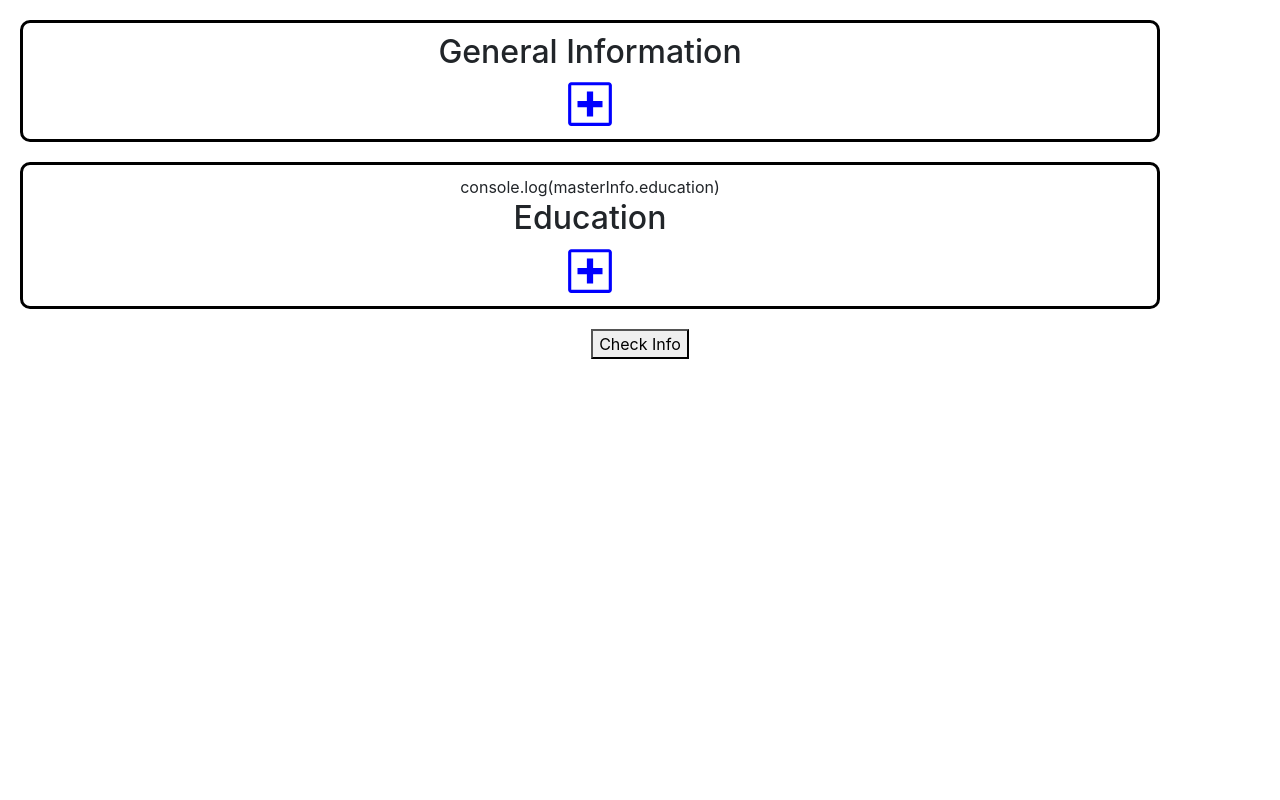
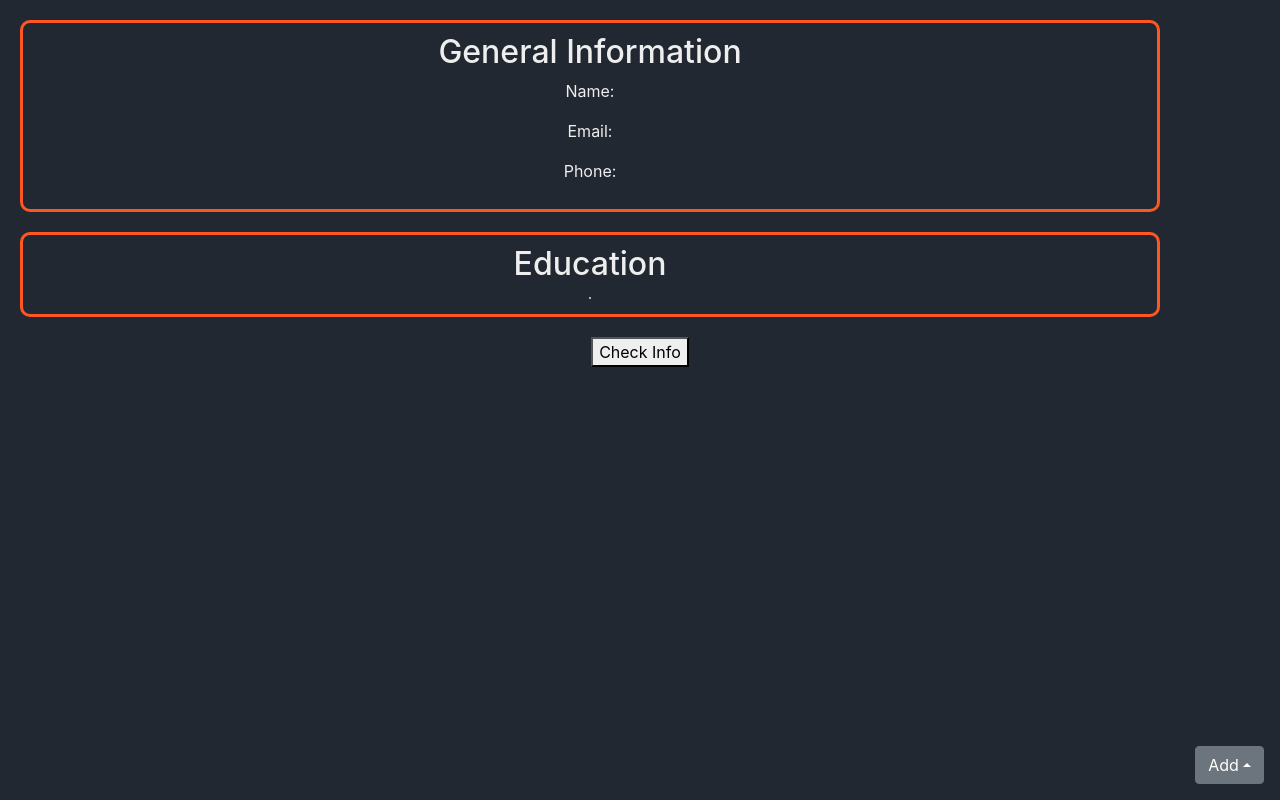
Before and after one commit to ketionor/cv-app-react, a React (Create React App) app: page / in a window 1280 px wide. Built offline with nearby package versions, Linux system fonts and the light colour scheme.

Commit message:
moved add functionality to dropdown button

```diff
--- a/src/App.css
+++ b/src/App.css
@@ -1,3 +1,8 @@
+body {
+  background-color: #222831;
+  color: #eeeeee;
+}
+
 .App {
   text-align: center;
 }
@@ -9,12 +14,33 @@
   justify-content: center;
   align-items: center;
   min-height: 200;
-  border: 3px solid black;
+  border: 3px solid #ff5722;
   border-radius: 10px;
   padding: 10px;
+  transition: background-color 0.5s;
 }
 
 .general-info-container:hover {
-  background-color: rgba(255, 0, 0, 0.205);
+  background-color: #2d4059;
   cursor: pointer;
 }
+
+.flex {
+  display: flex;
+  flex-direction: row;
+}
+
+.card {
+  margin: 5px;
+}
+
+.add-button {
+  transition: color 0.25s;
+  position: fixed;
+  bottom: 1em;
+  right: 1em;
+}
+
+.add-button:hover {
+  color: #ff5722;
+}
--- a/src/App.js
+++ b/src/App.js
@@ -2,13 +2,33 @@ import "./App.css";
 import GeneralInfo from "./components/General/GeneralInfo";
 import { useState } from "react";
 import EducationInfo from "./components/Education/EducationInfo";
+import DropdownButton from "react-bootstrap/DropdownButton";
+import Dropdown from "react-bootstrap/Dropdown";
 
 function App() {
   const [masterInfo, updateInfo] = useState({
     general: {},
     education: [],
-    work: {},
+    work: [],
   });
+  const [showModal, toggleModal] = useState({
+    general: false,
+    education: false,
+    work: false,
+  });
+
+  const toggleVisibility = (key) => {
+    console.log("toggling a modal");
+    toggleModal({ ...showModal, [key]: !showModal[key] });
+  };
+
+  const toggleEducationModal = () => {
+    toggleVisibility("education");
+  };
+
+  const toggleGenModal = () => {
+    toggleVisibility("general");
+  };
 
   const handleUpdateGeneralInfo = (newInfo, key) => {
     updateInfo({ ...masterInfo, [key]: newInfo });
@@ -22,14 +42,35 @@ function App() {
   };
 
   const checkInfo = () => {
-    console.log(masterInfo);
+    console.log(masterInfo, showModal);
   };
 
   return (
     <div className="App">
       <div>
-        <GeneralInfo update={handleUpdateGeneralInfo} masterInfo={masterInfo} />
-        <EducationInfo update={handleUpdateEducation} masterInfo={masterInfo} />
+        <GeneralInfo
+          update={handleUpdateGeneralInfo}
+          masterInfo={masterInfo}
+          toggleVisibility={toggleVisibility}
+          showModal={showModal.general}
+        />
+        <EducationInfo
+          update={handleUpdateEducation}
+          masterInfo={masterInfo}
+          toggleVisibility={toggleVisibility}
+          showModal={showModal.education}
+        />
+        <DropdownButton
+          drop="up"
+          variant="secondary"
+          title="Add"
+          className="add-button"
+        >
+          <Dropdown.Item onClick={toggleGenModal}>General</Dropdown.Item>
+          <Dropdown.Item onClick={toggleEducationModal}>
+            Education
+          </Dropdown.Item>
+        </DropdownButton>
       </div>
 
       <button onClick={checkInfo}>Check Info</button>
--- a/src/components/Education/EducationInfo.js
+++ b/src/components/Education/EducationInfo.js
@@ -2,33 +2,20 @@ import EducationInfoForm from "./EducationInfoForm";
 import Container from "react-bootstrap/Container";
 import EducationInfoDisplay from "./EducationInfoDisplay";
 import { useState } from "react";
-import { GoDiffAdded } from "react-icons/go";
 
-const EducationInfo = ({ update, masterInfo }) => {
-  const [showModal, toggleModal] = useState(false);
-
-  const toggleVisibility = () => {
-    console.log("modal toggled");
-    toggleModal(!showModal);
-    console.log(showModal);
-  };
+const EducationInfo = ({ update, masterInfo, toggleVisibility, showModal }) => {
   return (
     <Container className="general-info-container">
-      console.log(masterInfo.education)
       <h2>Education</h2>
-      <GoDiffAdded
-        onClick={toggleVisibility}
-        style={{ width: 50, height: 50, color: "blue" }}
-      />
+      {/* <IoIosAddCircle onClick={toggleVisibility} className="add-button" /> */}
       <EducationInfoForm
         update={update}
-        masterInfo={masterInfo}
         showModal={showModal}
-        toggleModal={toggleVisibility}
+        toggleVisibility={toggleVisibility}
       />
       <EducationInfoDisplay
         masterInfo={masterInfo.education}
-        toggleModal={toggleVisibility}
+        toggleVisibility={toggleVisibility}
       />
     </Container>
   );
--- a/src/components/Education/EducationInfoDisplay.js
+++ b/src/components/Education/EducationInfoDisplay.js
@@ -1,9 +1,8 @@
 import School from "./School";
-import { GoDiffAdded } from "react-icons/go";
 
-const EducationInfoDisplay = ({ masterInfo, toggleModal }) => {
+const EducationInfoDisplay = ({ masterInfo }) => {
   return (
-    <div>
+    <div className="flex card">
       {masterInfo.map((school, idx) => (
         <School key={idx} schoolInfo={school} />
       ))}
--- a/src/components/Education/EducationInfoForm.js
+++ b/src/components/Education/EducationInfoForm.js
@@ -1,10 +1,9 @@
 import Modal from "react-bootstrap/Modal";
 import Button from "react-bootstrap/Button";
 import Form from "react-bootstrap/Form";
-import { GoDiffAdded } from "react-icons/go";
 import { useState } from "react";
 
-const EducationInfoForm = ({ update, showModal, toggleModal }) => {
+const EducationInfoForm = ({ update, showModal, toggleVisibility }) => {
   const [info, updateInfo] = useState([
     {
       schoolName: "Hogwarts",
@@ -13,9 +12,12 @@ const EducationInfoForm = ({ update, showModal, toggleModal }) => {
     },
   ]);
 
+  const toggleEducationModal = () => {
+    toggleVisibility("education");
+  };
+
   const handleChange = (e, key) => {
     updateInfo({ ...info, [key]: e.target.value });
-    console.log(info);
   };
 
   const handleSubmit = () => {
@@ -27,12 +29,12 @@ const EducationInfoForm = ({ update, showModal, toggleModal }) => {
         degree: "Potions",
       },
     ]);
-    toggleModal();
+    toggleEducationModal();
   };
 
   return (
     <>
-      <Modal show={showModal} onHide={toggleModal}>
+      <Modal show={showModal} onHide={toggleEducationModal}>
         <Modal.Header closeButton>
           <Modal.Title>Modal heading</Modal.Title>
         </Modal.Header>
@@ -64,7 +66,7 @@ const EducationInfoForm = ({ update, showModal, toggleModal }) => {
           </Form>
         </Modal.Body>
         <Modal.Footer>
-          <Button variant="secondary" onClick={toggleModal}>
+          <Button variant="secondary" onClick={toggleEducationModal}>
             Close
           </Button>
           <Button variant="primary" onClick={handleSubmit}>
--- a/src/components/Education/School.js
+++ b/src/components/Education/School.js
@@ -1,9 +1,18 @@
+import Card from "react-bootstrap/Card";
+
 const School = ({ schoolInfo }) => {
   return (
     <div>
-      <p>School: {schoolInfo.schoolName}</p>
-      <p>Years Attended: {schoolInfo.years}</p>
-      <p>Degree Earned: {schoolInfo.degree}</p>
+      <Card bg={"primary"} className="mb-2">
+        <Card.Header>Header</Card.Header>
+        <Card.Body>
+          <Card.Title>School: {schoolInfo.schoolName}</Card.Title>
+          <Card.Text>
+            Years Attended: {schoolInfo.years} <br />
+            Degree Earned: {schoolInfo.degree}
+          </Card.Text>
+        </Card.Body>
+      </Card>
     </div>
   );
 };
--- a/src/components/General/GeneralInfo.js
+++ b/src/components/General/GeneralInfo.js
@@ -1,19 +1,18 @@
 import GeneralInfoForm from "./GeneralInfoForm";
 import { useState } from "react";
 import Container from "react-bootstrap/Container";
-import Row from "react-bootstrap/Row";
-import Col from "react-bootstrap/Col";
 import GeneralInfoDisplay from "./GeneralInfoDisplay";
 
-const GeneralInfo = ({ update, masterInfo }) => {
+const GeneralInfo = ({ update, masterInfo, showModal, toggleVisibility }) => {
   return (
     <Container className="general-info-container">
       <h2>General Information</h2>
-      {Object.keys(masterInfo.general).length === 0 ? (
-        <GeneralInfoForm update={update} />
-      ) : (
-        <GeneralInfoDisplay masterInfo={masterInfo.general} />
-      )}
+      <GeneralInfoDisplay masterInfo={masterInfo.general} />
+      <GeneralInfoForm
+        update={update}
+        showModal={showModal}
+        toggleVisibility={toggleVisibility}
+      />
     </Container>
   );
 };
--- a/src/components/General/GeneralInfoForm.js
+++ b/src/components/General/GeneralInfoForm.js
@@ -4,16 +4,15 @@ import Form from "react-bootstrap/Form";
 import { GoDiffAdded } from "react-icons/go";
 import { useState } from "react";
 
-const GeneralInfoForm = ({ update }) => {
+const GeneralInfoForm = ({ update, showModal, toggleVisibility }) => {
   const [info, updateInfo] = useState({
     name: "John Doe",
     email: "johndoe@gmail.com",
     phone: "555-555-5555",
   });
-  const [show, toggle] = useState(false);
 
-  const toggleVisibility = () => {
-    toggle(!show);
+  const toggleGenModal = () => {
+    toggleVisibility("general");
   };
 
   const handleChange = (e, key) => {
@@ -23,16 +22,17 @@ const GeneralInfoForm = ({ update }) => {
 
   const handleSubmit = () => {
     update(info, "general");
-    updateInfo({});
+    updateInfo({
+      name: "John Doe",
+      email: "johndoe@gmail.com",
+      phone: "555-555-5555",
+    });
+    toggleGenModal();
   };
 
   return (
     <>
-      <GoDiffAdded
-        onClick={toggleVisibility}
-        style={{ width: 50, height: 50, color: "blue" }}
-      />
-      <Modal show={show} onHide={toggleVisibility}>
+      <Modal show={showModal} onHide={toggleGenModal}>
         <Modal.Header closeButton>
           <Modal.Title>Modal heading</Modal.Title>
         </Modal.Header>
@@ -64,7 +64,7 @@ const GeneralInfoForm = ({ update }) => {
           </Form>
         </Modal.Body>
         <Modal.Footer>
-          <Button variant="secondary" onClick={toggleVisibility}>
+          <Button variant="secondary" onClick={toggleGenModal}>
             Close
           </Button>
           <Button variant="primary" onClick={handleSubmit}>
```
